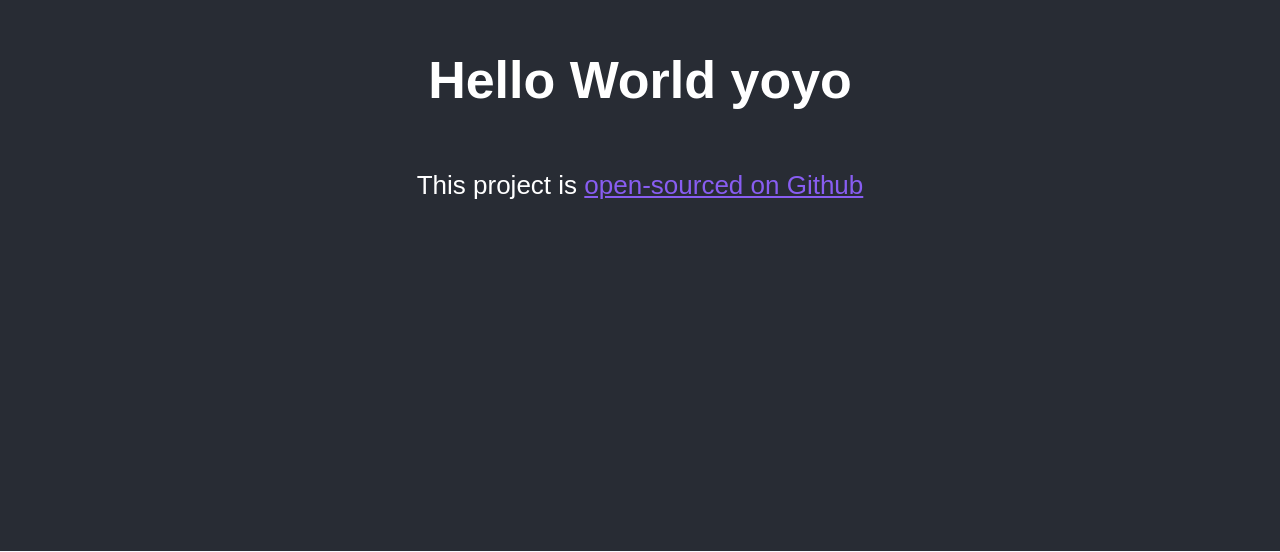
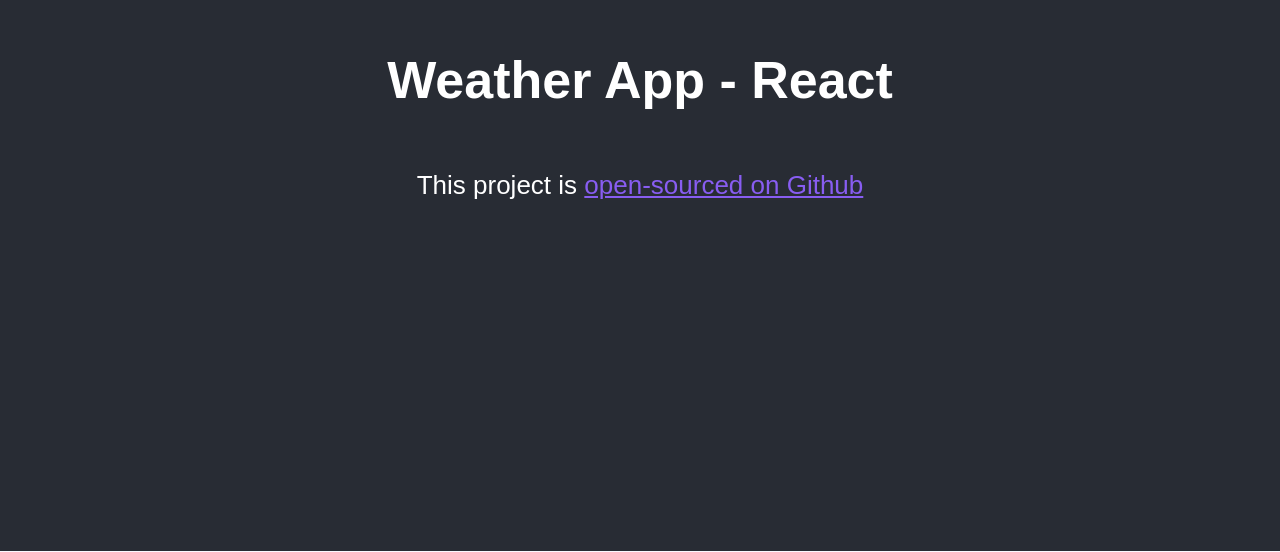
Before and after one commit to mmjumbo/my-app, a React (Create React App) app: page / in a window 1280 px wide. Shown: the part 279-831 px from the top of the page. Built offline with nearby package versions, Linux system fonts and the light colour scheme.

Commit message:
Updated Title

```diff
--- a/src/App.js
+++ b/src/App.js
@@ -6,7 +6,7 @@
   return (
     <div className="App">
       <header className="App-header">
-        <h1>Hello World yoyo</h1>
+        <h1>Weather App - React</h1>
         <p>
           {" "}
           This project is <a href="https://github.com/mmjumbo/my-app">open-sourced on Github</a>{" "}
```
